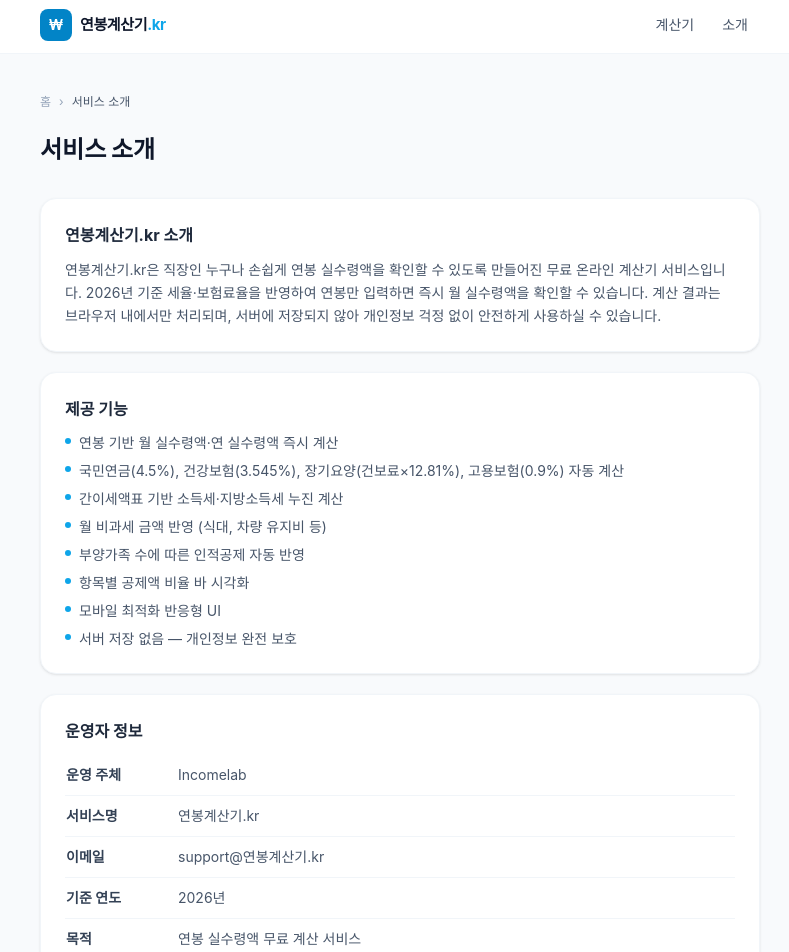
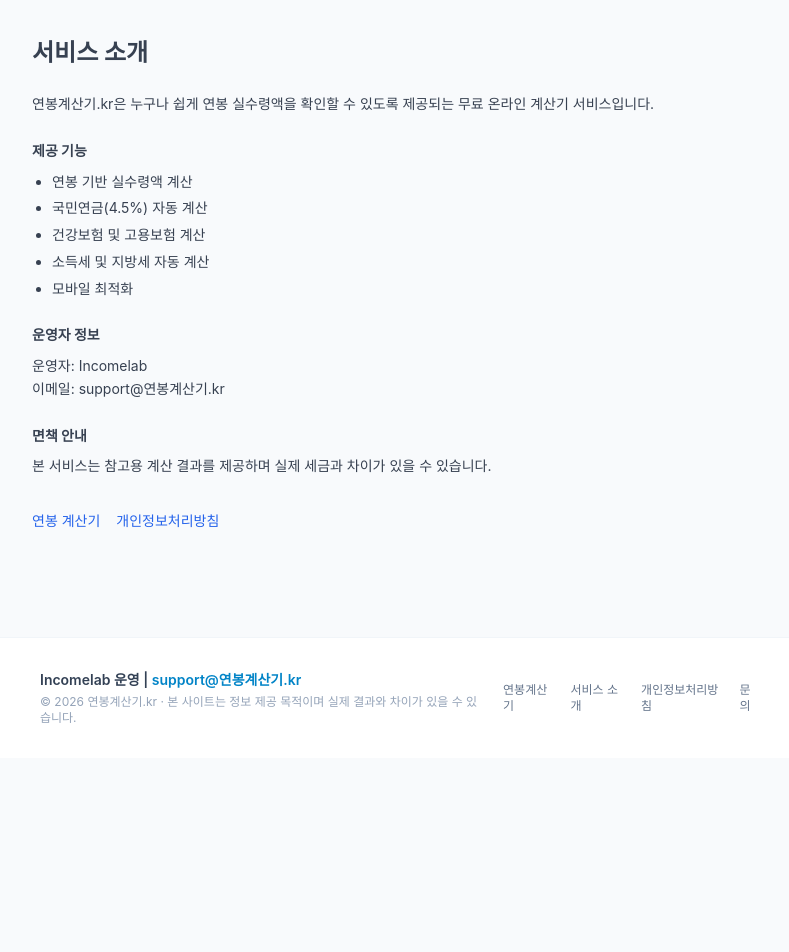
Before and after one commit to YG-coder/salary-calculator, a Next.js app: page /about in a window 1280 px wide. Shown: the part 60-1012 px from the top of the page, without its empty margins (240-1029 px from the left). After the commit the page ends 818 px from the top, so only its background shows below. Built offline with nearby package versions, Linux system fonts and the light colour scheme; a web font is replaced by a local one.

Commit message:
feat: 애드센스 승인용 about/contact 페이지 추가

```diff
--- a/src/app/about/page.tsx
+++ b/src/app/about/page.tsx
@@ -1,14 +1,10 @@
 /**
  * src/app/about/page.tsx
- * 역할: 서비스 소개 페이지 (애드센스 심사 필수 페이지)
- * - 내부 링크: 계산기(홈), 개인정보처리방침
- * - 브레드크럼 내비게이션
- * - constants에서 모든 동적 값 import
+ * 애드센스 승인용 최적화 버전
  */
+
 import type { Metadata } from 'next'
 import Link from 'next/link'
-import Header from '@/components/ui/Header'
-import Footer from '@/components/ui/Footer'
 import {
   SITE_URL, SITE_NAME, OPERATOR_NAME, OPERATOR_EMAIL, TAX_YEAR, RATES,
 } from '@/lib/constants'
@@ -16,110 +12,66 @@ import {
 export const metadata: Metadata = {
   title: '서비스 소개',
   description:
-    `${SITE_NAME}은 ${TAX_YEAR}년 최신 기준으로 연봉 실수령액을 간편하게 계산할 수 있는 무료 서비스입니다. 국민연금, 건강보험, 고용보험, 소득세를 자동 계산합니다.`,
+      `${SITE_NAME}은 ${TAX_YEAR}년 기준 연봉 실수령액 계산 서비스입니다.`,
   alternates: { canonical: `${SITE_URL}/about` },
   robots: { index: true, follow: true },
 }
 
 const features = [
-  `연봉 기반 월 실수령액·연 실수령액 즉시 계산`,
-  `국민연금(${(RATES.nationalPension * 100).toFixed(1)}%), 건강보험(${(RATES.healthInsurance * 100).toFixed(3)}%), 장기요양(건보료×${(RATES.longTermCare * 100).toFixed(2)}%), 고용보험(${(RATES.employment * 100).toFixed(1)}%) 자동 계산`,
-  '간이세액표 기반 소득세·지방소득세 누진 계산',
-  '월 비과세 금액 반영 (식대, 차량 유지비 등)',
-  '부양가족 수에 따른 인적공제 자동 반영',
-  '항목별 공제액 비율 바 시각화',
-  '모바일 최적화 반응형 UI',
-  '서버 저장 없음 — 개인정보 완전 보호',
+  `연봉 기반 실수령액 계산`,
+  `국민연금(${(RATES.nationalPension * 100).toFixed(1)}%) 자동 계산`,
+  `건강보험 및 고용보험 계산`,
+  `소득세 및 지방세 자동 계산`,
+  `모바일 최적화`,
 ]
 
 export default function AboutPage() {
   return (
-    <div className="min-h-screen flex flex-col">
-      <Header />
+      <main className="max-w-3xl mx-auto px-4 py-10 text-sm text-gray-700 leading-relaxed">
 
-      <main className="flex-1 w-full max-w-3xl mx-auto px-4 sm:px-6 py-10">
-        {/* 브레드크럼 */}
-        <nav className="flex items-center gap-2 text-xs text-slate-400 mb-6" aria-label="breadcrumb">
-          <Link href="/" className="hover:text-brand-600 transition-colors">홈</Link>
-          <span>›</span>
-          <span className="text-slate-600">서비스 소개</span>
-        </nav>
+        <h1 className="text-2xl font-bold mb-6">서비스 소개</h1>
 
-        <h1 className="text-2xl font-black text-slate-900 mb-8">서비스 소개</h1>
+        {/* 🔥 도입부 (중요) */}
+        <p className="mb-6">
+          {SITE_NAME}은 누구나 쉽게 연봉 실수령액을 확인할 수 있도록 제공되는
+          무료 온라인 계산기 서비스입니다.
+        </p>
 
-        <div className="space-y-5">
-          {/* 소개 */}
-          <div className="card p-6 space-y-3">
-            <h2 className="text-base font-bold text-slate-800">{SITE_NAME} 소개</h2>
-            <p className="text-sm text-slate-600 leading-relaxed">
-              {SITE_NAME}은 직장인 누구나 손쉽게 연봉 실수령액을 확인할 수 있도록
-              만들어진 무료 온라인 계산기 서비스입니다. {TAX_YEAR}년 기준 세율·보험료율을
-              반영하여 연봉만 입력하면 즉시 월 실수령액을 확인할 수 있습니다.
-              계산 결과는 브라우저 내에서만 처리되며, 서버에 저장되지 않아 개인정보 걱정 없이
-              안전하게 사용하실 수 있습니다.
-            </p>
-          </div>
-
-          {/* 기능 목록 */}
-          <div className="card p-6 space-y-3">
-            <h2 className="text-base font-bold text-slate-800">제공 기능</h2>
-            <ul className="space-y-2 text-sm text-slate-600">
+        {/* 기능 */}
+        <section className="mb-6">
+          <h2 className="font-bold mb-2">제공 기능</h2>
+          <ul className="list-disc pl-5 space-y-1">
             {features.map((item) => (
-                <li key={item} className="flex gap-2 items-start">
-                  <span className="mt-[5px] w-1.5 h-1.5 rounded-full bg-brand-500 flex-shrink-0" />
-                  {item}
-                </li>
+                <li key={item}>{item}</li>
             ))}
           </ul>
-          </div>
+        </section>
 
-          {/* 운영자 정보 */}
-          <div className="card p-6">
-            <h2 className="text-base font-bold text-slate-800 mb-3">운영자 정보</h2>
-            <table className="w-full text-sm border-collapse">
-              <tbody>
-                {([
-                  ['운영 주체', OPERATOR_NAME],
-                  ['서비스명',  SITE_NAME],
-                  ['이메일',    OPERATOR_EMAIL],
-                  ['기준 연도', `${TAX_YEAR}년`],
-                  ['목적',      '연봉 실수령액 무료 계산 서비스'],
-                ] as [string, string][]).map(([k, v]) => (
-                  <tr key={k} className="border-b border-slate-100 last:border-0">
-                    <td className="py-2.5 pr-4 font-semibold text-slate-700 w-28 align-top">{k}</td>
-                    <td className="py-2.5 text-slate-600">{v}</td>
-                  </tr>
-                ))}
-              </tbody>
-            </table>
-          </div>
+        {/* 운영자 */}
+        <section className="mb-6">
+          <h2 className="font-bold mb-2">운영자 정보</h2>
+          <p>운영자: {OPERATOR_NAME}</p>
+          <p>이메일: {OPERATOR_EMAIL}</p>
+        </section>
 
         {/* 면책 */}
-          <div className="card p-5 bg-amber-50 border-amber-100">
-            <h2 className="text-sm font-bold text-amber-800 mb-1.5">면책 조항</h2>
-            <p className="text-xs text-amber-700 leading-relaxed">
-              본 서비스는 정보 제공 목적의 참고용 계산기입니다. 계산 결과는 {TAX_YEAR}년 기준
-              근사값으로, 실제 급여·세금과 다를 수 있습니다. 정확한 세무 처리는 반드시
-              공인세무사 또는 국세청 홈택스를 통해 확인하시기 바랍니다.
+        <section className="mb-6">
+          <h2 className="font-bold mb-2">면책 안내</h2>
+          <p>
+            본 서비스는 참고용 계산 결과를 제공하며 실제 세금과 차이가 있을 수 있습니다.
           </p>
-          </div>
+        </section>
 
-          {/* 내부 링크 */}
-          <div className="flex flex-wrap gap-3 pt-2">
-            <Link href="/" className="btn-primary">
-              연봉계산기 바로 사용하기 →
+        {/* 🔥 내부 링크 */}
+        <div className="mt-8 flex gap-4">
+          <Link href="/" className="text-blue-600">
+            연봉 계산기
           </Link>
-            <Link
-              href="/privacy"
-              className="px-4 py-2.5 rounded-xl border border-slate-200 bg-white text-slate-600 text-sm font-medium hover:bg-slate-50 transition-colors"
-            >
+          <Link href="/privacy" className="text-blue-600">
             개인정보처리방침
           </Link>
         </div>
-        </div>
+
       </main>
-
-      <Footer />
-    </div>
   )
 }
--- /dev/null
+++ b/src/app/contact/page.tsx
@@ -0,0 +1,52 @@
+/**
+ * src/app/contact/page.tsx
+ * 문의 페이지 (애드센스 승인 핵심)
+ */
+
+import type { Metadata } from "next";
+import Link from "next/link";
+import { SITE_NAME, SITE_URL, OPERATOR_EMAIL } from "@/lib/constants";
+
+export const metadata: Metadata = {
+    title: "문의하기",
+    description: `${SITE_NAME} 문의 페이지`,
+    alternates: { canonical: `${SITE_URL}/contact` },
+};
+
+export default function ContactPage() {
+    return (
+        <main className="max-w-3xl mx-auto px-4 py-10 text-sm text-gray-700 leading-relaxed">
+
+            <h1 className="text-2xl font-bold mb-4">문의하기</h1>
+
+            <p className="mb-6">
+                서비스 이용 중 문의사항이 있으시면 아래 이메일로 연락해 주세요.
+            </p>
+
+            {/* 🔥 이메일 (중요) */}
+            <div className="bg-gray-100 p-4 rounded-lg mb-6">
+                <p className="font-medium">이메일</p>
+                <p className="text-blue-600">{OPERATOR_EMAIL}</p>
+            </div>
+
+            <section className="mb-6">
+                <h2 className="font-bold mb-2">응답 안내</h2>
+                <p>
+                    문의 내용에 따라 답변까지 일정 시간이 소요될 수 있으며,
+                    가능한 빠르게 답변드리겠습니다.
+                </p>
+            </section>
+
+            {/* 🔥 내부 링크 */}
+            <div className="mt-8 flex gap-4">
+                <Link href="/" className="text-blue-600">
+                    연봉 계산기
+                </Link>
+                <Link href="/about" className="text-blue-600">
+                    사이트 소개
+                </Link>
+            </div>
+
+        </main>
+    );
+}
--- a/src/components/ui/Footer.tsx
+++ b/src/components/ui/Footer.tsx
@@ -1,10 +1,8 @@
 /**
  * src/components/ui/Footer.tsx
- * 역할: 전체 페이지 하단 공통 푸터
- * - 운영자 정보 표시 (애드센스 승인 필수 요소)
- * - 내부 링크: 서비스 소개, 개인정보처리방침
- * - hydration fix: getFullYear()를 suppressHydrationWarning으로 처리
+ * 애드센스 승인 최적화 버전
  */
+
 import Link from 'next/link'
 import { OPERATOR_EMAIL, OPERATOR_NAME, SITE_NAME } from '@/lib/constants'
 
@@ -13,6 +11,8 @@ export default function Footer() {
       <footer className="mt-16 border-t border-slate-100 bg-white">
         <div className="max-w-3xl mx-auto px-4 sm:px-6 py-8">
           <div className="flex flex-col sm:flex-row items-start sm:items-center justify-between gap-4">
+
+            {/* 운영자 정보 */}
             <div>
               <p className="text-sm font-semibold text-slate-700">
                 {OPERATOR_NAME} 운영 |{' '}
@@ -23,31 +23,30 @@ export default function Footer() {
                   {OPERATOR_EMAIL}
                 </a>
               </p>
-            {/* suppressHydrationWarning: new Date()의 서버/클라이언트 불일치 방지 */}
+
               <p className="text-xs text-slate-400 mt-1" suppressHydrationWarning>
-              © {new Date().getFullYear()} {SITE_NAME} · 본 계산 결과는 참고용이며 실제 급여와 다를 수 있습니다.
+                © {new Date().getFullYear()} {SITE_NAME} · 본 사이트는 정보 제공 목적이며 실제 결과와 차이가 있을 수 있습니다.
               </p>
             </div>
+
+            {/* 🔥 하단 메뉴 (중요) */}
             <nav className="flex items-center gap-4" aria-label="하단 메뉴">
-            <Link
-              href="/"
-              className="text-xs text-slate-500 hover:text-brand-600 transition-colors"
-            >
+              <Link href="/" className="text-xs text-slate-500 hover:text-brand-600">
                 연봉계산기
               </Link>
-            <Link
-              href="/about"
-              className="text-xs text-slate-500 hover:text-brand-600 transition-colors"
-            >
+              <Link href="/about" className="text-xs text-slate-500 hover:text-brand-600">
                 서비스 소개
               </Link>
-            <Link
-              href="/privacy"
-              className="text-xs text-slate-500 hover:text-brand-600 transition-colors"
-            >
+              <Link href="/privacy" className="text-xs text-slate-500 hover:text-brand-600">
                 개인정보처리방침
               </Link>
+
+              {/* 🔥 이거 추가 (핵심) */}
+              <Link href="/contact" className="text-xs text-slate-500 hover:text-brand-600">
+                문의
+              </Link>
             </nav>
+
           </div>
         </div>
       </footer>
```
Lines whose indentation alone changed are shown as unchanged.
